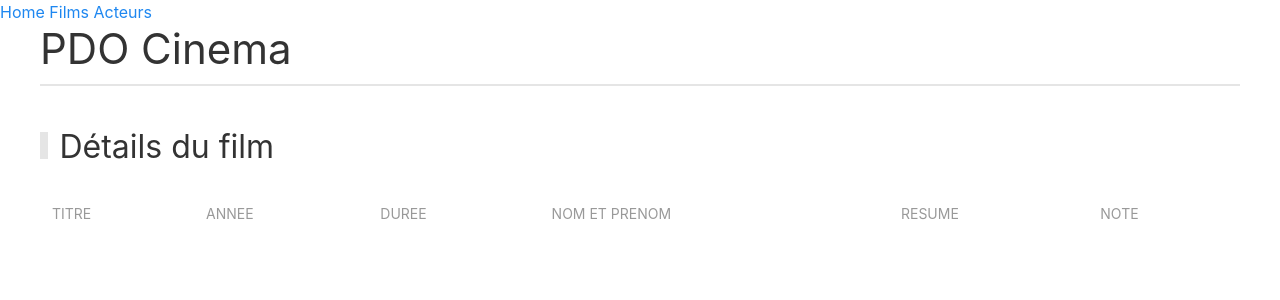
After one commit to Kenza2912/Cinema, a PHP site: template view/detailFilm.php in a window 1280 px wide. The commit adds this page. Shown: the top 300 px of the page. Run offline with PHP 8.4, Linux system fonts and the light colour scheme; the template is opened without the code that fills it, so the values that code supplies are empty; some libraries are stand-ins or nearby versions.

Commit message:
suite exo

```diff
--- /dev/null
+++ b/view/detailFilm.php
@@ -0,0 +1,50 @@
+
+
+<!-- Chaque vue aura la structure suivante  -->
+
+<!-- On commence et on termine la vue par "ob_start()" et "ob_get_clean()"  -->
+<?php ob_start();
+$film=$requete->fetch()  ?>
+
+
+<table class="uk-table uk-table-striped">
+    <thead>
+        <tr>
+            <th>TITRE</th>
+            <th>ANNEE</th>
+            <th>DUREE</th>
+            <th>NOM et PRENOM</th>
+            <th>RESUME</th>
+            <th>NOTE</th>
+
+        </tr>
+    </thead>
+    <tbody>
+             <?php
+            foreach ($requete->fetchAll() as $film) { ?>
+                <tr>
+                    <td><?= $film["titre"] ?></td>
+                    <td><?= $film["annee"] ?></td>
+                    <td><?= $film["duree"] ?></td>
+                    <td><?= $film["realisateur"]?></td>
+                    <td><?= $film["resume"] ?></td>
+                    <td><?= $film["note"] ?></td>
+                </tr>
+             <?php } ?>
+    </tbody>
+</table>
+
+<?php
+
+// Donc DANS CHAQUE VUE, il faudra toujours donner une valeur à $titre, $contenu et $titre_secondaire
+
+
+$titre = "Détails du film";
+$titre_secondaire = "Détails du film";
+$contenu = ob_get_clean();
+
+// On va donc "aspirer" tout ce qui se trouve entre ces 2 fonctions (temporisation de sortie) pour stocker le contenu dans une variable $contenu
+
+require "view/template.php";
+
+// Le require de fin permet d'injecter le contenu dans le template "squelette" > template.php
--- a/view/listActeurs.php
+++ b/view/listActeurs.php
@@ -17,6 +17,7 @@
             foreach ($requete->fetchAll() as $acteur) { ?>
                 <tr>
                     <td><?= $acteur["acteur"] ?></td>
+                    <td><a href="index.php?action=detailActeur&id=<?=$acteur['id_acteur'] ?>" ><?= $acteur["acteur"] ?></a></td>
                 </tr>
        <?php } ?>
     </tbody>
--- a/view/listFilms.php
+++ b/view/listFilms.php
@@ -14,7 +14,9 @@
         <?php
             foreach ($requete->fetchAll() as $film) { ?>
                 <tr>
-                    <td><?= $film["titre"] ?></td>
+
+                    <td><a href="index.php?action=detailFilm&id=<?=$film['id_film'] ?>" ><?= $film["titre"] ?></a></td>
+
                     <td><?= $film["annee"] ?></td>
                 </tr>
        <?php } ?>
```
Also changed, not shown: controller/CinemaController.php (+34 -2 lines), index.php (+10 -1 lines), view/detailActeur.php (added, +18 -0 lines).
